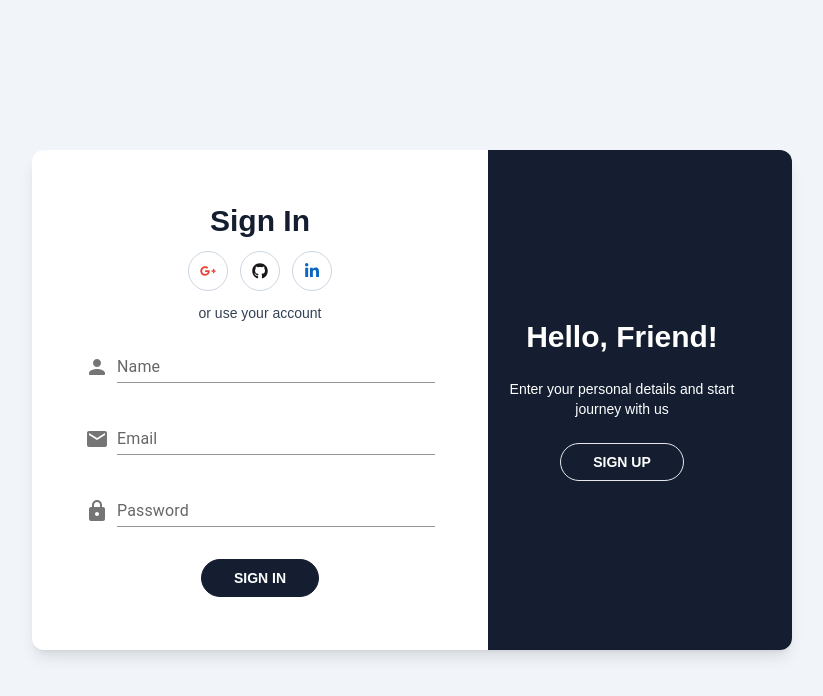
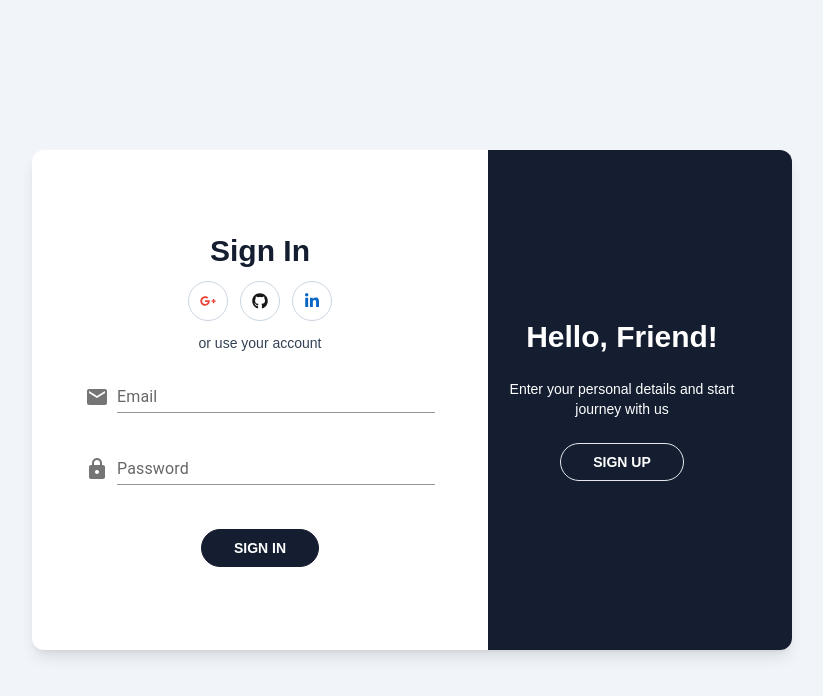
Before and after one commit to mrjakhongir/mern-auth, a React (Vite) app in the folder client/: page /auth in a window 1280 px wide. Shown: the top 696 px of the page, without its empty margins (228-1051 px from the left). Built offline with nearby package versions, Linux system fonts and the light colour scheme.

Commit message:
feat: complete login form and authorization.

```diff
--- a/client/src/App.tsx
+++ b/client/src/App.tsx
@@ -1,9 +1,14 @@
+import { Route, Routes } from 'react-router-dom';
 import Auth from './views/Auth';
+import Home from './views/Home';
 
 function App() {
 	return (
 		<div className='bg-slate-100 h-[100vh] grid place-content-center'>
-			<Auth />
+			<Routes>
+				<Route path='/auth' element={<Auth />} />
+				<Route path='/' element={<Home />} />
+			</Routes>
 		</div>
 	);
 }
--- a/client/src/components/LoginForm.tsx
+++ b/client/src/components/LoginForm.tsx
@@ -1,45 +1,101 @@
 import { Box, TextField } from '@mui/material';
-import PersonRoundedIcon from '@mui/icons-material/PersonRounded';
 import EmailIcon from '@mui/icons-material/Email';
 import HttpsRoundedIcon from '@mui/icons-material/HttpsRounded';
+import { useForm } from 'react-hook-form';
 
 import SocialApps from './SocialApps';
 import Text from './Text';
 import Title from './Title';
+import { useState } from 'react';
+import { useNavigate } from 'react-router-dom';
 
 type LoginFormProps = {
 	toggleWelcome: boolean;
 };
 
+interface UserData {
+	email: string;
+	password: string;
+}
+
 function LoginForm({ toggleWelcome }: LoginFormProps) {
+	const [error, setError] = useState(false);
+	const [loading, setLoading] = useState(false);
+	const navigate = useNavigate();
+
+	const form = useForm<UserData>({
+		defaultValues: {
+			email: '',
+			password: '',
+		},
+	});
+	const { register, handleSubmit, reset } = form;
+
+	async function handleForm(formData: UserData) {
+		setLoading(true);
+		setError(false);
+		try {
+			const res = await fetch('/api/auth/signin', {
+				method: 'POST',
+				headers: {
+					'Content-Type': 'application/json',
+				},
+				body: JSON.stringify(formData),
+			});
+			const data = await res.json();
+			reset();
+			setLoading(false);
+			if (!data.username) {
+				setError(true);
+				return;
+			}
+			navigate('/');
+		} catch (err) {
+			setLoading(false);
+			setError(true);
+		}
+	}
+
 	return (
 		<div
 			className={`absolute z-20 top-10 md:top-0 px-10 md:px-0 grid md:place-content-center w-full md:w-[60%] h-full transition-all duration-300 ${
 				toggleWelcome &&
 				'translate-y-full md:translate-y-0 md:translate-x-[20%] opacity-0'
 			}`}>
-			<form className='h-full flex flex-col gap-3 min-w-[350px]'>
+			<form
+				className='h-full flex flex-col gap-3 min-w-[350px]'
+				onSubmit={handleSubmit(handleForm)}>
 				<Title content='Sign In' theme='light' />
 				<SocialApps />
 				<Text content='or use your account' theme='light' />
 				<div className='flex flex-col gap-6'>
 					<Box sx={{ display: 'flex', alignItems: 'flex-end' }}>
-						<PersonRoundedIcon
-							sx={{ color: 'action.active', mr: 1, my: 0.5 }}
+						<EmailIcon sx={{ color: 'action.active', mr: 1, my: 0.5 }} />
+						<TextField
+							label='Email'
+							variant='standard'
+							className='w-full'
+							{...register('email')}
 						/>
-						<TextField label='Name' variant='standard' className='w-full' />
-					</Box>
-					<Box sx={{ display: 'flex', alignItems: 'flex-end' }}>
-						<EmailIcon sx={{ color: 'action.active', mr: 1, my: 0.5 }} />
-						<TextField label='Email' variant='standard' className='w-full' />
 					</Box>
 					<Box sx={{ display: 'flex', alignItems: 'flex-end' }}>
 						<HttpsRoundedIcon sx={{ color: 'action.active', mr: 1, my: 0.5 }} />
-						<TextField label='Password' variant='standard' className='w-full' />
+						<TextField
+							label='Password'
+							variant='standard'
+							className='w-full'
+							{...register('password')}
+						/>
 					</Box>
 				</div>
-				<button className='uppercase text-white text-sm font-semibold bg-[#141e30] self-center rounded-full py-2 px-8 transition-all border mt-5 hover:bg-white hover:text-[#131e30] border-[#131e30]'>
-					Sign In
+				<p className='text-red-700 text-center'>
+					{error && 'Incorrect email or password'}
+				</p>
+				<button
+					className={`uppercase text-white text-sm font-semibold bg-[#141e30] self-center rounded-full py-2 px-8 transition-all border mt-5 hover:bg-white hover:text-[#131e30] border-[#131e30] ${
+						loading && 'opacity-80 cursor-not-allowed'
+					}`}>
+					{loading ? 'Signing in' : 'Sign in'}
 				</button>
 			</form>
 		</div>
--- a/client/src/components/RegisterForm.tsx
+++ b/client/src/components/RegisterForm.tsx
@@ -7,10 +7,11 @@ import { useForm } from 'react-hook-form';
 import Title from './Title';
 import SocialApps from './SocialApps';
 import Text from './Text';
-import { useState } from 'react';
+import { SetStateAction, useState } from 'react';
 
 type RegisterFormProps = {
 	toggleWelcome: boolean;
+	setToggleWelcome: React.Dispatch<SetStateAction<boolean>>;
 };
 
 interface UserData {
@@ -19,7 +20,7 @@ interface UserData {
 	password: string;
 }
 
-function RegisterForm({ toggleWelcome }: RegisterFormProps) {
+function RegisterForm({ toggleWelcome, setToggleWelcome }: RegisterFormProps) {
 	const [error, setError] = useState(false);
 	const [loading, setLoading] = useState(false);
 	const form = useForm<UserData>({
@@ -44,9 +45,10 @@ function RegisterForm({ toggleWelcome }: RegisterFormProps) {
 				body: JSON.stringify(formData),
 			});
 			const data = await res.json();
-
+			console.log(data);
+			setLoading(false);
+			setToggleWelcome((prevState) => !prevState);
 			reset();
-			setLoading(false);
 			if (!data.success) {
 				setError(true);
 				return;
--- a/client/src/main.tsx
+++ b/client/src/main.tsx
@@ -1,5 +1,10 @@
 import ReactDOM from 'react-dom/client';
 import App from './App.tsx';
 import './index.css';
+import { BrowserRouter } from 'react-router-dom';
 
-ReactDOM.createRoot(document.getElementById('root')!).render(<App />);
+ReactDOM.createRoot(document.getElementById('root')!).render(
+	<BrowserRouter>
+		<App />
+	</BrowserRouter>
+);
--- a/client/src/views/Auth.tsx
+++ b/client/src/views/Auth.tsx
@@ -7,7 +7,10 @@ function Auth() {
 	const [toggleWelcome, setToggleWelcome] = useState(false);
 	return (
 		<div className='relative w-[450px] h-[700px] md:w-[760px] md:h-[500px] overflow-hidden bg-white shadow-lg rounded-xl'>
-			<RegisterForm toggleWelcome={toggleWelcome} />
+			<RegisterForm
+				toggleWelcome={toggleWelcome}
+				setToggleWelcome={setToggleWelcome}
+			/>
 			<LoginForm toggleWelcome={toggleWelcome} />
 			<WelcomeContent
 				toggleWelcome={toggleWelcome}
--- /dev/null
+++ b/client/src/views/Home.tsx
@@ -0,0 +1,5 @@
+function Home() {
+	return <h1 className='text-4xl text-slate-500'>Super Secret data</h1>;
+}
+
+export default Home;
```
Also changed, not shown: 1 other file (tests, documents, lock files or other folders).
